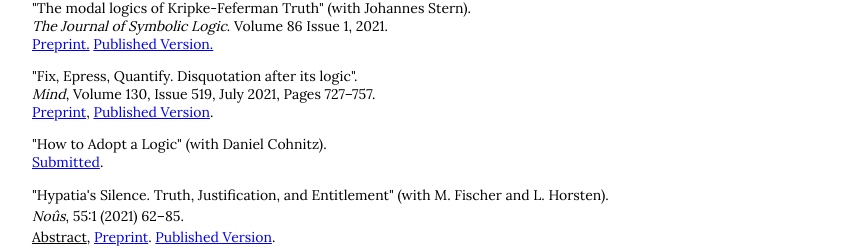
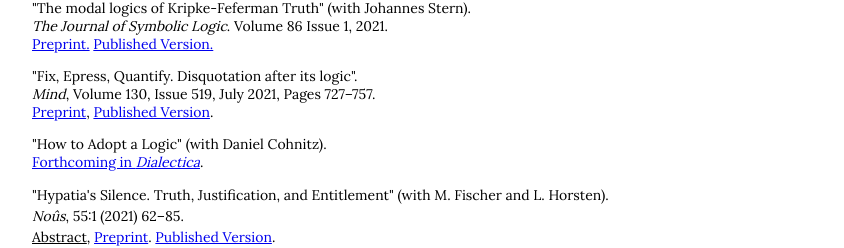
Before and after one commit to carlonicolai/carlonicolai.github.io, a plain HTML site: page research.html in a window 1280 px wide. Shown: the part 859-1107 px from the top of the page, without its empty margins (208-1052 px from the left). Drawn offline with nearby package versions, Linux system fonts and the light colour scheme.

Commit message:
Dial_Coh

```diff
--- a/research.html
+++ b/research.html
@@ -147,7 +147,7 @@ li.a {
 
 
 	<p> "How to Adopt a Logic" (with Daniel Cohnitz). <br>
-			<a href="Adoption_2.pdf">Submitted</a>.
+			<a href="Adoption_2.pdf">Forthcoming in <i>Dialectica</i></a>.
 
 	<p class="line">
 
```
